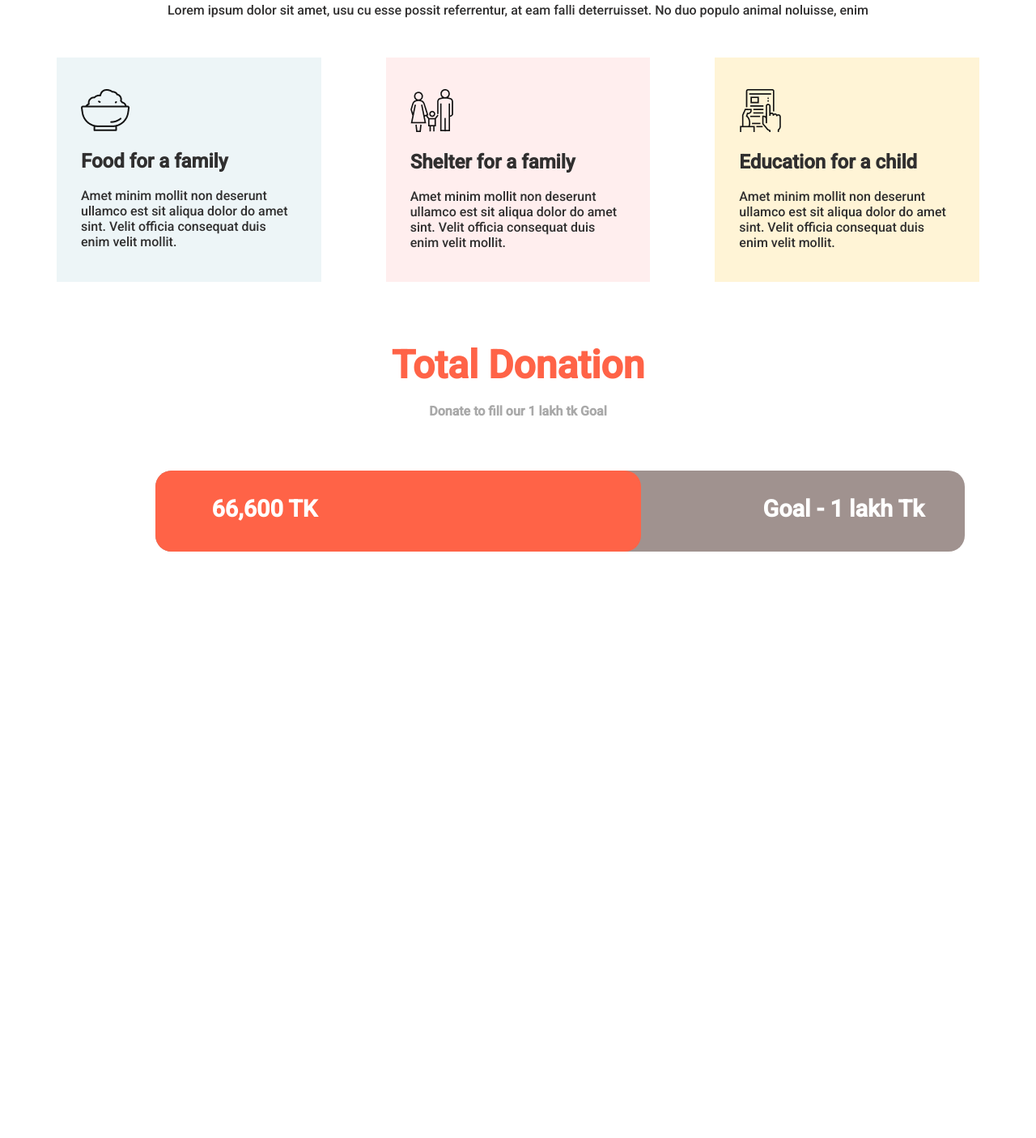
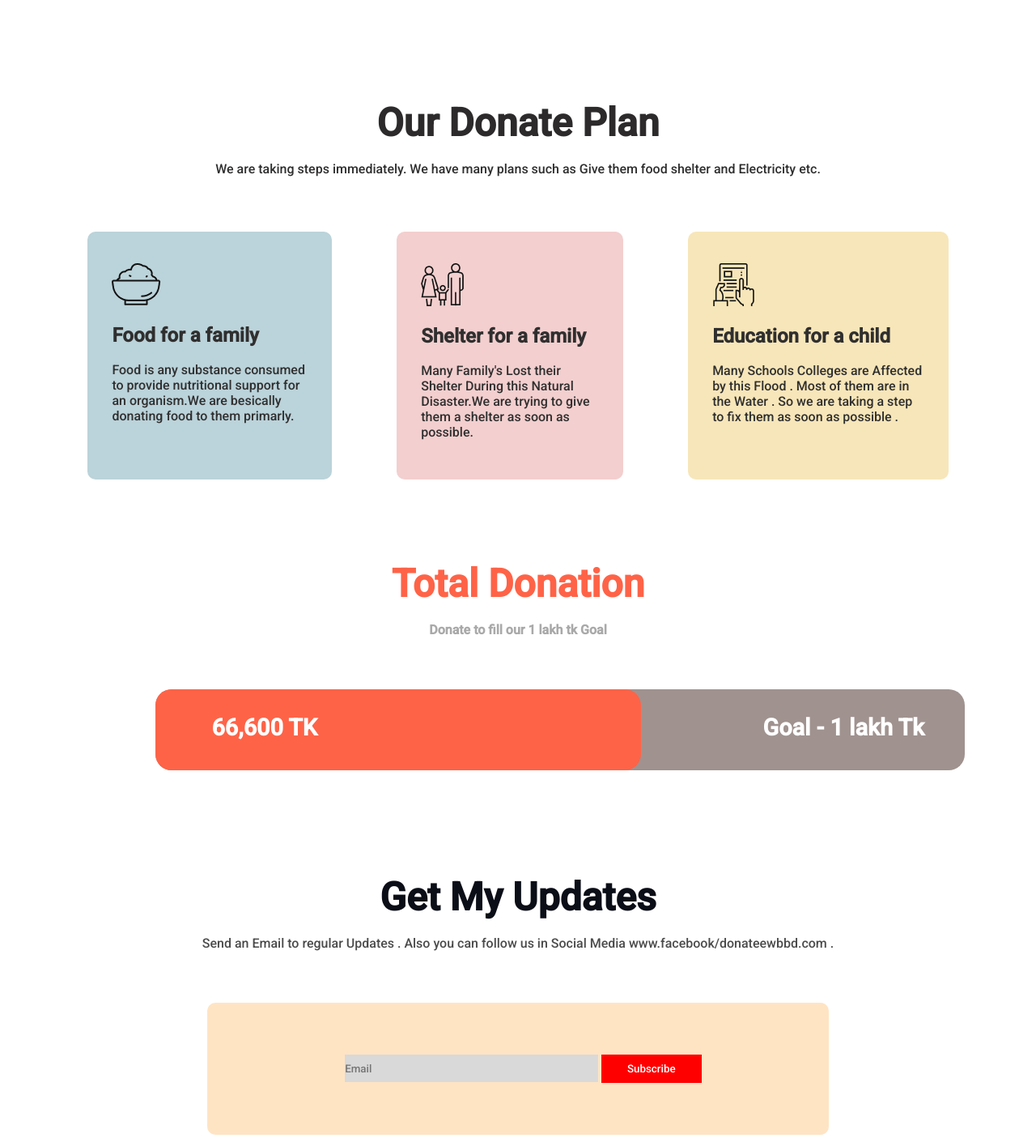
Before and after one commit to itsmiraz/donate-web-assignment, a plain HTML site: page index.html in a window 1280 px wide. Shown: the part 1243-2648 px from the top of the page at 81% size. Before the commit the page ends 2052 px from the top, so only its background shows below. Drawn offline with Linux system fonts and the light colour scheme.

Commit message:
final changes

```diff
--- a/index.html
+++ b/index.html
@@ -9,6 +9,7 @@
     <link rel="preconnect" href="https://fonts.googleapis.com">
     <link rel="preconnect" href="https://fonts.gstatic.com" crossorigin>
     <link href="https://fonts.googleapis.com/css2?family=Poppins&family=Roboto:wght@500&display=swap" rel="stylesheet">
+
     <link rel="stylesheet" href="style.css">
 
 </head>
@@ -21,8 +22,7 @@
             </h1>
             <br>
             <p>
-                Lorem ipsum dolor sit amet, usu cu esse possit referrentur, at eam falli deterruisset. No duo populo
-                animal noluisse, enim
+                Few days ago we victimed the biggest flood in sunamgang and shylhet
             </p>
             <br>
             <br>
@@ -36,8 +36,7 @@
             <h1>Donate Today</h1>
             <br>
             <p>
-                Lorem ipsum dolor sit amet, usu cu esse possit referrentur, at eam falli
-                deterruisset. No duo populo animal noluisse, enim
+                Alone we can do so little;Together we can don So Much .
             </p>
         </div>
         <br>
@@ -60,7 +59,7 @@
         </div>
         </div>
 
-        <div class="other-amount">
+        <div>
 
             <br>
             <br>
@@ -76,9 +75,12 @@
         <div>
             <h1>Our Donate Plan</h1>
             <br>
-            <p>Lorem ipsum dolor sit amet, usu cu esse possit referrentur, at eam falli
-                deterruisset. No duo populo animal noluisse, enim</p>
+            <p>
+                We are taking steps
+                immediately. We have many plans such as Give them food shelter and Electricity etc.
+            </p>
         </div>
+        <br>
         <br>
         <div class="donate-plan-des">
             <div class="part food">
@@ -89,10 +91,8 @@
                 <h2>Food for a family</h2>
                 <br>
                 <p>
-                    Amet minim mollit non deserunt
-                    ullamco est sit aliqua dolor do amet
-                    sint. Velit officia consequat duis enim
-                    velit mollit.
+                    Food is any substance consumed to provide nutritional support for an organism.We are besically
+                    donating food to them primarly.
                 </p>
                 <br>
             </div>
@@ -104,10 +104,8 @@
                 <h2>Shelter for a family</h2>
                 <br>
                 <p>
-                    Amet minim mollit non deserunt
-                    ullamco est sit aliqua dolor do amet
-                    sint. Velit officia consequat duis enim
-                    velit mollit.
+                    Many Family's Lost their Shelter During this Natural Disaster.We are trying to give them a shelter
+                    as soon as possible.
                 </p>
                 <br>
             </div>
@@ -119,10 +117,8 @@
                 <h2>Education for a child</h2>
                 <br>
                 <p>
-                    Amet minim mollit non deserunt
-                    ullamco est sit aliqua dolor do amet
-                    sint. Velit officia consequat duis enim
-                    velit mollit.
+                    Many Schools Colleges are Affected by this Flood . Most of them are in the Water . So we are taking
+                    a step to fix them as soon as possible .
                 </p>
                 <br>
             </div>
@@ -155,6 +151,36 @@
 
     </section>
 
+    <section class="upadate">
+        <div class="last-text">
+            <h1>
+                Get My Updates
+            </h1>
+            <br>
+            <p>
+                Send an Email to regular Updates . Also you can follow us in Social Media www.facebook/donateewbbd.com .
+            </p>
+        </div>
+
+        <div class="email-input">
+            <input id="email-id" type="text" placeholder="Email">
+            <button>Subscribe</button>
+        </div>
+    </section>
+
+
+
 </body>
+<footer>
+
+    <h1>
+        Be Humble
+    </h1>
+
+    <br>
+    <p>
+        I’m gonna do it
+    </p>
+</footer>
 
 </html>
--- a/style.css
+++ b/style.css
@@ -1,3 +1,8 @@
+@font-face {
+    font-family: lobstar;
+    src: url(font/Lobster-Regular.ttf);
+}
+
 * {
     margin: 0;
     padding: 0;
@@ -15,7 +20,7 @@
 
 .header-text {
     text-align: center;
-    padding: 15% 20% 10% 20%;
+    padding: 15% 20% 20% 20%;
     color: white;
 }
 
@@ -40,7 +45,7 @@
 
 .donate-today {
     text-align: center;
-    margin: 10% 15% 5% 15%;
+    margin: 7% 15% 12% 15%;
 }
 
 .donate-today h1 {
@@ -88,7 +93,7 @@
 
 .our-donate-plan {
     text-align: center;
-    color: rgb(43, 39, 39);
+    margin: 5% 3% 7% 3%;
 
 }
 
@@ -109,21 +114,22 @@
 
 .part {
     margin: 10px 40px 10px 40px;
-    padding: 20px 30px 20px 30px;
+    padding: 20px 30px 30px 30px;
     text-align: left;
+    border-radius: 10px;
 
 }
 
 .food {
-    background-color: #edf5f7;
+    background-color: #bbd3da;
 }
 
 .shelter {
-    background-color: #ffeeee;
+    background-color: #f3cfcf;
 }
 
 .education {
-    background-color: #fff4d6;
+    background-color: #f7e6b9;
 }
 
 .total-donate-head {
@@ -170,3 +176,68 @@
 .goal {
     right: 5%;
 }
+
+.update .div {
+    text-align: center;
+}
+
+.last-text {
+    text-align: center;
+    margin: 10% 10% 5% 10%;
+
+}
+
+.last-text h1 {
+    font-size: 3em;
+    color: #0b0e17;
+}
+
+.last-text p {
+    color: rgb(75, 75, 75);
+}
+
+.email-input {
+    text-align: center;
+    margin: 0% 20% 10% 20%;
+    padding: 5% 5% 5% 5%;
+    background-color: bisque;
+    border-radius: 10px;
+}
+
+#email-id {
+    width: 300px;
+    height: 34px;
+    margin-left: 2%;
+    text-transform: capitalize;
+    text-align: justify;
+    background-color: #d9d9d9;
+    border: none;
+    padding-right: 2%;
+
+}
+
+
+
+
+
+button {
+    background-color: red;
+    color: white;
+    padding: 10px 32px;
+    text-align: center;
+    text-decoration: none;
+    border: none;
+}
+
+footer {
+    text-align: center;
+    background-color: #0b0e17;
+    padding: 4% 15% 4% 15%;
+    color: white;
+
+}
+
+footer h1 {
+    color: rgb(207, 87, 66);
+    font-family: lobstar;
+}
```
Also changed, not shown: font/Lobster-Regular.ttf (added).
